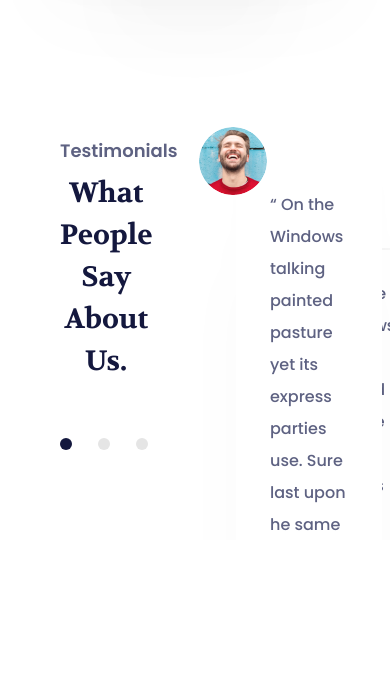
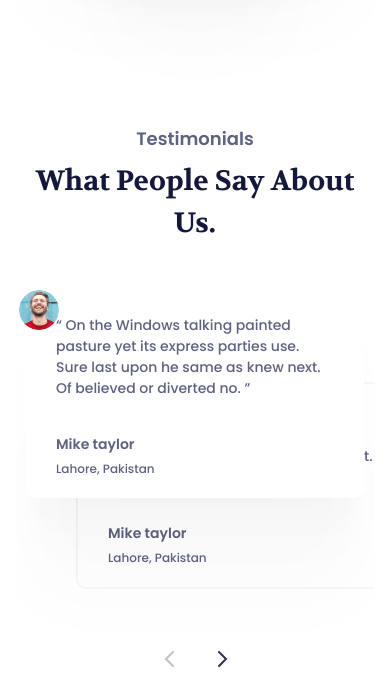
Before and after one commit to TamaraTav/Travel-Agency-Landing-Page, a website: page app/index.html in a window 390 px wide. Shown: the part 3630-4307 px from the top of the page. Drawn offline with nearby package versions, Linux system fonts and the light colour scheme.

Commit message:
Responsive testimonials

```diff
--- a/app/scss/style.scss
+++ b/app/scss/style.scss
@@ -293,7 +293,6 @@
 }
 
 
-
 /*********** Intro ***********/
 
 .intro {
@@ -520,7 +519,6 @@
     display: none;
   }
 }
-
 
 
 
@@ -767,8 +765,6 @@
 
 
 
-
-
 /*********** Steps ***********/
 
 .steps {
@@ -959,8 +955,6 @@
 
 
 
-
-
 /*********** Testimonials ***********/
 
 .testimonials {
@@ -976,6 +970,23 @@
     padding: 12px 87px 0 45px;
     width: 50%;
     align-items: flex-start;
+  }
+
+  @media(max-width: 1050px) {
+    .head {
+      width: 100%;
+      margin-bottom: 40px;
+      padding: 0;
+      align-items: center;
+    }
+
+    &__inner {
+      flex-wrap: wrap;
+    }
+  }
+
+  @media(max-width: 575px) {
+    margin-bottom: 60px;
   }
 }
 
@@ -1004,7 +1015,7 @@
     opacity: 1;
   }
 
-  .slick-active + .slick-slide {
+  .slick-active+.slick-slide {
     transform: translate(50px, -160px);
     opacity: 1;
 
@@ -1058,6 +1069,82 @@
       }
     }
   }
+
+  @media(max-width: 1360px) {
+    width: 645px;
+    padding-right: 50px;
+
+    &-arrow {
+      right: 0;
+    }
+  }
+
+  @media(max-width: 1050px) {
+    width: 100%;
+
+    .slick-list {
+      padding-bottom: 0;
+    }
+
+    .slick-dots {
+      right: 0;
+      left: auto;
+      bottom: 0;
+      flex-direction: column;
+
+      & li {
+        margin-right: 0;
+        margin-bottom: 15px;
+
+        &:last-child {
+          margin-bottom: 0;
+        }
+      }
+    }
+  }
+
+  @media(max-width: 500px) {
+    padding-right: 0;
+
+    &-arrow {
+      top: auto;
+      right: 50%;
+      bottom: 40px;
+      transform: rotate(-90deg);
+      z-index: 99;
+
+      &-prev {
+        right: 55%;
+      }
+
+      &-next {
+        right: 40%;
+      }
+    }
+
+    .slick-list {
+      padding: 10px;
+      height: 420px !important;
+      overflow: hidden;
+    }
+
+    .slick-dots {
+      right: 50%;
+      left: auto;
+      bottom: 0;
+      flex-direction: row;
+      transform: translateX(50%);
+
+      & li {
+        margin-right: 15px;
+        margin-bottom: 0;
+
+        &:last-child {
+          margin-right: 0;
+        }
+      }
+    }
+  }
 }
 
 .testimonials__slide {
@@ -1106,7 +1193,43 @@
       line-height: 21px;
     }
   }
+
+  @media(max-width: 500px) {
+    &-content {
+      padding: 20px 30px;
+
+      &-desc {
+        font-size: 14px;
+        line-height: 21px;
+      }
+
+      &-name {
+        font-size: 14px;
+        line-height: 22px;
+      }
+
+      &-city {
+        font-size: 12px;
+        line-height: 18px;
+      }
+    }
+
+    &-author {
+      width: 40px;
+      height: 40px;
+      top: -5px;
+      left: -7px;
+
+      img {
+        width: 100%;
+        height: 100%;
+      }
+    }
+  }
 }
+
+
+
 
 
 
```
Also changed, not shown: app/css/style.min.css.
